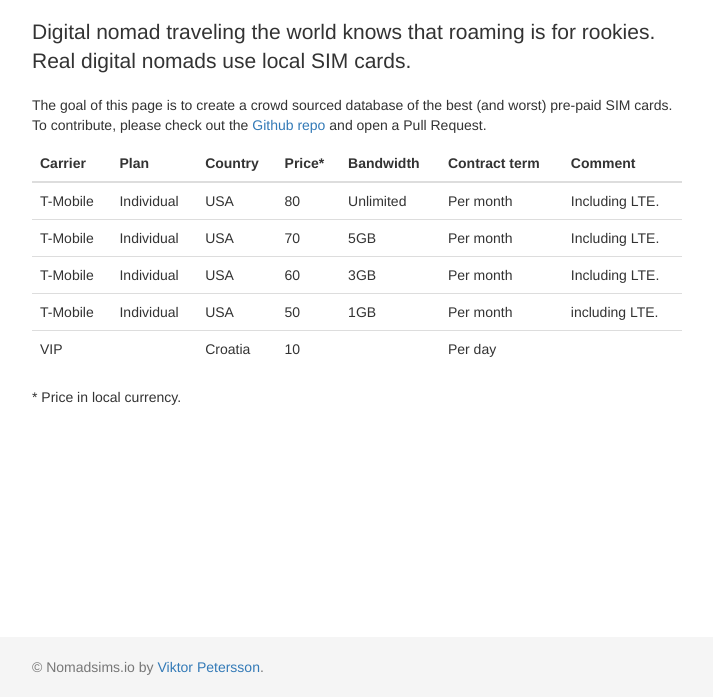
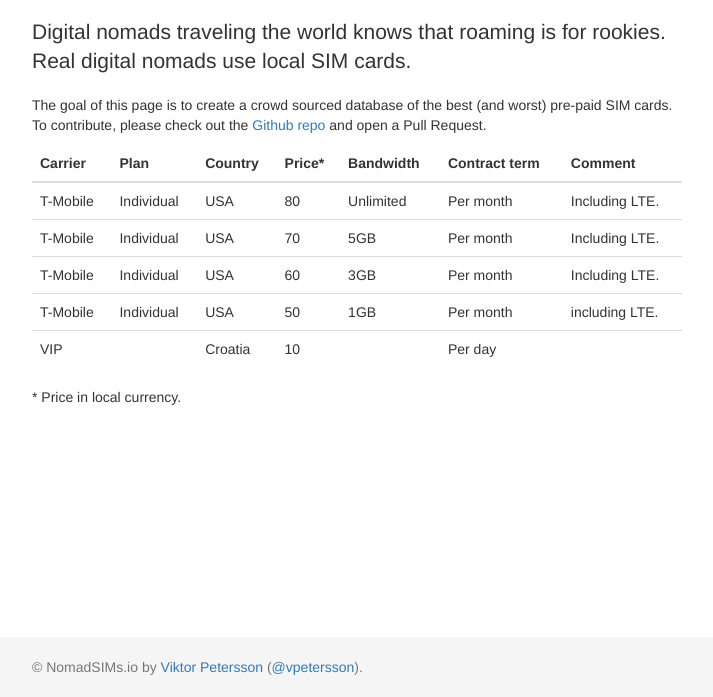
Before and after one commit to vpetersson/nomadsims.io, a plain HTML site: page index.html in a window 1280 px wide. Shown: the part 103-800 px from the top of the page, without its empty margins (283-996 px from the left). Drawn offline with nearby package versions, Linux system fonts and the light colour scheme.

Commit message:
Minor fixes.

```diff
--- a/index.html
+++ b/index.html
@@ -27,7 +27,7 @@
       <div class="page-header">
         <h1>A crowd sourced SIM card database.</h1>
       </div>
-      <p class="lead">Digital nomad traveling the world knows that roaming is for rookies. Real digital nomads use local SIM cards.</p>
+      <p class="lead">Digital nomads traveling the world knows that roaming is for rookies. Real digital nomads use local SIM cards.</p>
       <p>The goal of this page is to create a crowd sourced database of the best (and worst) pre-paid SIM cards. To contribute, please check out the <a href="https://github.com/vpetersson/nomadsims.io">Github repo</a> and open a Pull Request.</p>
       <table class="table table-hover">
       <thead>
@@ -51,7 +51,7 @@
     </div>
     <div class="footer">
       <div class="container">
-        <p class="text-muted">&copy; Nomadsims.io by <a href="http://viktorpetersson.com">Viktor Petersson</a>.</p>
+        <p class="text-muted">&copy; NomadSIMs.io by <a href="http://viktorpetersson.com">Viktor Petersson</a> (<a href="https://twitter.com/vpetersson">@vpetersson</a>).</p>
       </div>
     </div>
 
```
